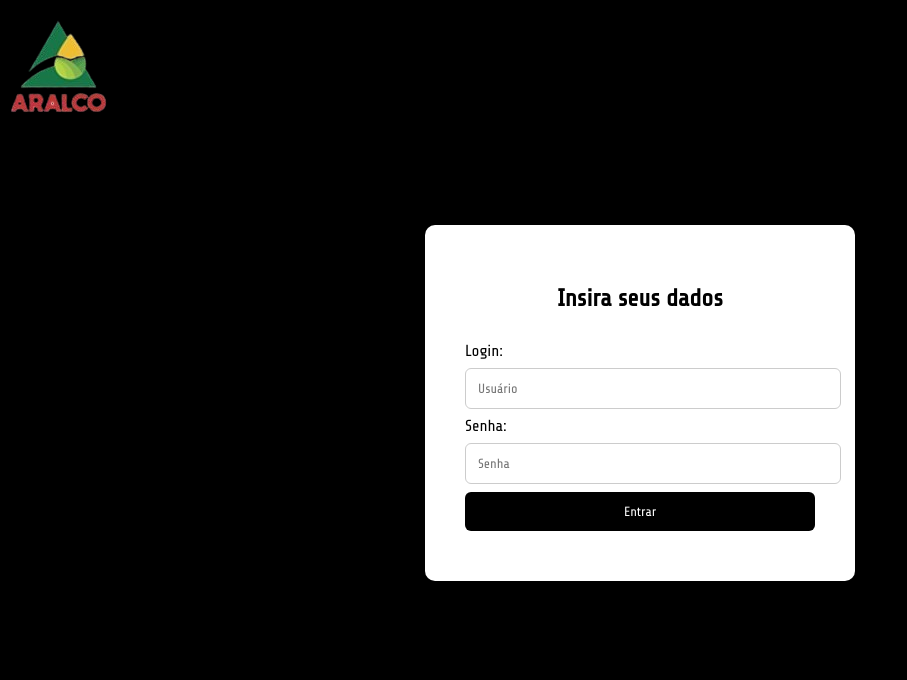
After one commit to VeniciusSantosSouza/Formulario_Rh_Aralco_versao_01, a Django app: page /instrucao/login_usuario in a window 1280 px wide. The commit adds this page. Shown: the top 680 px of the page, without its empty margins (0-907 px from the left). Run offline with Django 5.2, Linux system fonts and the light colour scheme.

Commit message:
Opção de busca add / Add a parte de fazer login

```diff
--- /dev/null
+++ b/instrucao/static/css/design_login.css
@@ -0,0 +1,71 @@
+@import url('https://fonts.googleapis.com/css2?family=Poppins:ital,wght@0,100;0,200;0,300;0,400;0,500;0,600;0,700;0,800;0,900;1,100;1,200;1,300;1,400;1,500;1,600;1,700;1,800;1,900&family=Share+Tech&display=swap');
+ *{
+
+    font-family: "Share Tech", sans-serif;
+
+ }
+
+ body{
+    background-color: black;
+ }
+
+
+.interface_login {
+            width: 350px;
+            background-color: white;
+            padding: 40px;
+            border-radius: 10px;
+            box-shadow: 0 0 10px rgba(0,0,0,0.3);
+            margin: 100px auto;
+        }
+
+        .interface_login h2 {
+            text-align: center;
+            margin-bottom: 30px;
+            color: black;
+        }
+
+        .interface_login input[type="text"],
+        .interface_login input[type="password"] {
+            width: 100%;
+            padding: 12px;
+            margin: 8px 0;
+            border: 1px solid #ccc;
+            border-radius: 6px;
+        }
+
+        .interface_login button {
+            width: 100%;
+            background-color: #000000;
+            color: rgb(255, 255, 255);
+            padding: 12px;
+            border: none;
+            border-radius: 6px;
+            cursor: pointer;
+        }
+
+        .interface_login label{
+            color: black;
+        }
+
+        .interface_login button:hover {
+            background-color: #000000;
+        }
+
+        .error {
+            color: red;
+            text-align: center;
+            margin-top: 10px;
+        }
+
+        /*responsividade aparelhos móveis*/
+      @media (max-width: 100px){
+        body{
+          padding: 10px;
+          font-size: 20px;
+          margin-right: 400px;
+
+
+        }
+
+         }
--- /dev/null
+++ b/instrucao/templates/instrucao/login.html
@@ -0,0 +1,34 @@
+{% load static %}
+<!DOCTYPE html>
+<html lang="pt-br">
+<head>
+    <meta charset="UTF-8">
+    <meta name="viewport" content="width=device-width, initial-scale=1">
+    <link href="{% static 'css/design_login.css' %}" rel="stylesheet">
+    <title>login</title>
+    <style>
+    </style>
+</head>
+<body>
+
+    <div class= "img_logo_login">
+     <img src="{% static 'imagens/logo1.png'%}" alt="aralco">
+    </div>
+
+    <div class="interface_login">
+      <h2>Insira seus dados</h2>
+      <form id="loginForm" method="POST" action="{% url 'instrucao:login_usuario' %}">
+        {% csrf_token %}
+        <label for="id_username">Login:</label>
+        <input type="text" name="username" id="id_username" placeholder="Usuário" required>
+
+        <label for="id_password">Senha:</label>
+        <input type="password" name="password" id="id_password" placeholder="Senha" required>
+
+        <button type="submit">Entrar</button>
+        <div class="error" id="errorMsg"></div>
+      </form>
+    <div>
+
+</body>
+</html>
--- a/instrucao/urls.py
+++ b/instrucao/urls.py
@@ -36,5 +36,7 @@ urlpatterns = [
    path('editar/lider/<int:id>/', views.editar_lider, name='editar_lider'),
 
    #Rota de Login
-   path('login/', login_usuario, name='login'),
+   path('login_usuario', views.login_usuario, name='login_usuario'),
+   path('logout/', views.logout_usuario, name='logout_usuario'),
+
 ]
--- a/instrucao/views.py
+++ b/instrucao/views.py
@@ -1,7 +1,9 @@
 import os
 from django.shortcuts import get_object_or_404, render, redirect
 from django.contrib.admin.views.decorators import staff_member_required
-from django.contrib.auth import authenticate, login
+from django.contrib.auth.decorators import login_required
+from django.contrib.auth.forms import AuthenticationForm
+from django.contrib.auth import login, logout
 from django.contrib import messages
 from django.http import HttpResponse
 from django.template import loader
@@ -15,13 +17,15 @@ from .models import Colhedora
 from .models import Lider
 from django.db.models import Q
 
+@login_required
 def erro(request):
     return render(request, 'instrucao/erro.html')
 
+@login_required
 def sucesso(request):
     return render(request, 'instrucao/sucesso.html')
 
-
+#@login_required
 #def instrucao(request):
     #return render(request, 'instrucao/rh_instrucao.html')
 
@@ -29,6 +33,7 @@ def sucesso(request):
    # return render(request, 'instrucao/teste.html')
 
 # Criei uma (função) para recerber os dados do html
+@login_required # Só pessoas logada tem acesso a essa funsões
 def caminhaoFormsdados(request):
     if request.method == 'POST':
         form = CaminhaoForm(request.POST)
@@ -47,7 +52,7 @@ def caminhaoFormsdados(request):
         return render(request, 'instrucao/rh_instrucao.html',{'form': form})
 
 
-
+@login_required
 def tratorFormsdados(request):
     if request.method == 'POST':
         form = TratorForm(request.POST)
@@ -66,7 +71,7 @@ def tratorFormsdados(request):
         return render(request, 'instrucao/rh_instrucao.html', {'form': form})
 
 
-
+@login_required
 def colhedoraFormsdados(request):
     if request.method == 'POST':
         form = ColhedoraForm(request.POST)
@@ -83,7 +88,7 @@ def colhedoraFormsdados(request):
         form = ColhedoraForm()
         return render(request, 'instrucao/rh_instrucao.html', {'form' : form})
 
-
+@login_required
 def LiderFormdados(request):
     if request.method == 'POST':
         form = LiderForm(request. POST)
@@ -102,7 +107,7 @@ def LiderFormdados(request):
         return render(request, 'instrucao/rh_instrucao.html',{'form' : form})
 
 
-#
+@login_required
 def BuscarGeral(request):
     query = request.GET.get('buscar', '')
     tipo = request.GET.get('tipo', '')
@@ -112,8 +117,8 @@ def BuscarGeral(request):
     trator_resultados = []
     lider_resultados = []
 
-    if query:
-        if tipo == 'caminhao' or tipo == '':
+    if tipo == 'caminhao' or tipo == '':
+        if query:
             caminhao_resultados = Caminhao.objects.filter(
                 Q(data_caminhao__icontains=query) |
                 Q(hora_caminhao__icontains=query) |
@@ -137,7 +142,11 @@ def BuscarGeral(request):
                 Q(avaliacao_caminhao__icontains=query) |
                 Q(observacoes__icontains=query)
             )
-        if tipo == 'colhedora' or tipo == '':
+        else:
+            caminhao_resultados = Caminhao.objects.all()
+
+    if tipo == 'colhedora' or tipo == '':
+        if query:
             colhedora_resultados = Colhedora.objects.filter(
                 Q(matricula_condutor_colhedora__icontains=query) |
                 Q(nome_condutor_colhedora__icontains=query) |
@@ -161,8 +170,11 @@ def BuscarGeral(request):
                 Q(avaliacao_geral_instrutor_colhedora__icontains=query) |
                 Q(observacoes__icontains=query)
             )
+        else:
+            colhedora_resultados = Colhedora.objects.all()
 
-        if tipo == 'trator' or tipo == '':
+    if tipo == 'trator' or tipo == '':
+        if query:
             trator_resultados = Trator.objects.filter(
                 Q(data_trator__icontains=query) |
                 Q(hora_trator__icontains=query) |
@@ -190,10 +202,12 @@ def BuscarGeral(request):
                 Q(avaliacao_sincronismo_colheora_trator__icontains=query) |
                 Q(avaliacao_paralelismo_trator__icontains=query) |
                 Q(observacoes__icontains=query)
+            )
+        else:
+            trator_resultados = Trator.objects.all()
 
-            )
-
-        if tipo == 'lider' or tipo == '':
+    if tipo == 'lider' or tipo == '':
+        if query:
             lider_resultados = Lider.objects.filter(
                 Q(data_lider__icontains=query) |
                 Q(hora_lider__icontains=query) |
@@ -212,8 +226,10 @@ def BuscarGeral(request):
                 Q(avaliacao_lideranca_equipe__icontains=query) |
                 Q(avaliacao_final_instrutor__icontains=query) |
                 Q(observacoes__icontains=query)
+            )
+        else:
+            lider_resultados = Lider.objects.all()
 
-        )
     context = {
         'query': query,
         'tipo': tipo,
@@ -221,12 +237,11 @@ def BuscarGeral(request):
         'colhedora_resultados': colhedora_resultados,
         'trator_resultados': trator_resultados,
         'lider_resultados': lider_resultados,
-
     }
 
     return render(request, 'resultado_busca_geral.html', context)
 
-
+@login_required
 def instrucao(request):
     FUNCIONARIO = {
         "35037": "Venicius",
@@ -326,16 +341,28 @@ def editar_lider(request, id):
     return render(request, 'instrucao/editar_formulario.html', {'form': form})
 
 
+
 def login_usuario(request):
+
+    if request.user.is_authenticated: #Se estiver logado retornar pra pagina inicial
+        return redirect('instrucao:pagina_principal')
+
     if request.method == 'POST':
-        form = authenticationForm(request, data=request.POST)
+        form = AuthenticationForm(request, data=request.POST)
         if form.is_valid():
             usuario = form.get_user()
             login(request, usuario)
-            return redirect('instrucao:pagina_principal')  # certifique-se que está certo seu namespace e nome da url
+            return redirect('instrucao:pagina_principal')
         else:
             messages.error(request, 'Usuário ou senha inválidos.')
     else:
-        form = authenticationForm()
+        form = AuthenticationForm()
 
-    return render(request, 'registration/login.html', {'form': form})
+    return render(request, 'instrucao/login.html', {'form': form})
+
+
+@login_required
+def logout_usuario(request):
+    logout(request)
+    messages.success(request,"Você saiu da sua conta com sucesso.")
+    return redirect('instrucao:login_usuario')
--- a/webrh/urls.py
+++ b/webrh/urls.py
@@ -3,10 +3,14 @@ from django.contrib import admin
 from django.urls import path, include
 from django.shortcuts import redirect
 
+def redirect_to_login(request):
+    return redirect('instrucao:login_usuario')
+
 urlpatterns = [
     path('admin/', admin.site.urls),
     path('instrucao/', include(('instrucao.urls', 'instrucao'), namespace='instrucao')),
-    path('', lambda request: redirect('instrucao/', permanent=False)),
+    #path('', lambda request: redirect('instrucao/', permanent=False)),
+    path('', redirect_to_login),
 
 
 ]
```
Also changed, not shown: instrucao/static/css/design.css (+25 -45 lines), instrucao/static/css/design_resultado_busca.css (added, +23 -0 lines), instrucao/templates/instrucao/rh_instrucao.html (+86 -163 lines), instrucao/templates/resultado_busca_geral.html (+12 -24 lines), webrh/settings.py (+8 -2 lines), db.sqlite3, instrucao/static/imagens/caminhao.png (deleted), instrucao/static/imagens/img_colhedora.png (deleted), instrucao/static/imagens/img_grafico.png (deleted), instrucao/static/imagens/img_trator.png (deleted), instrucao/static/imagens/logo.2.png (deleted), instrucao/static/imagens/logo1.png (added).
